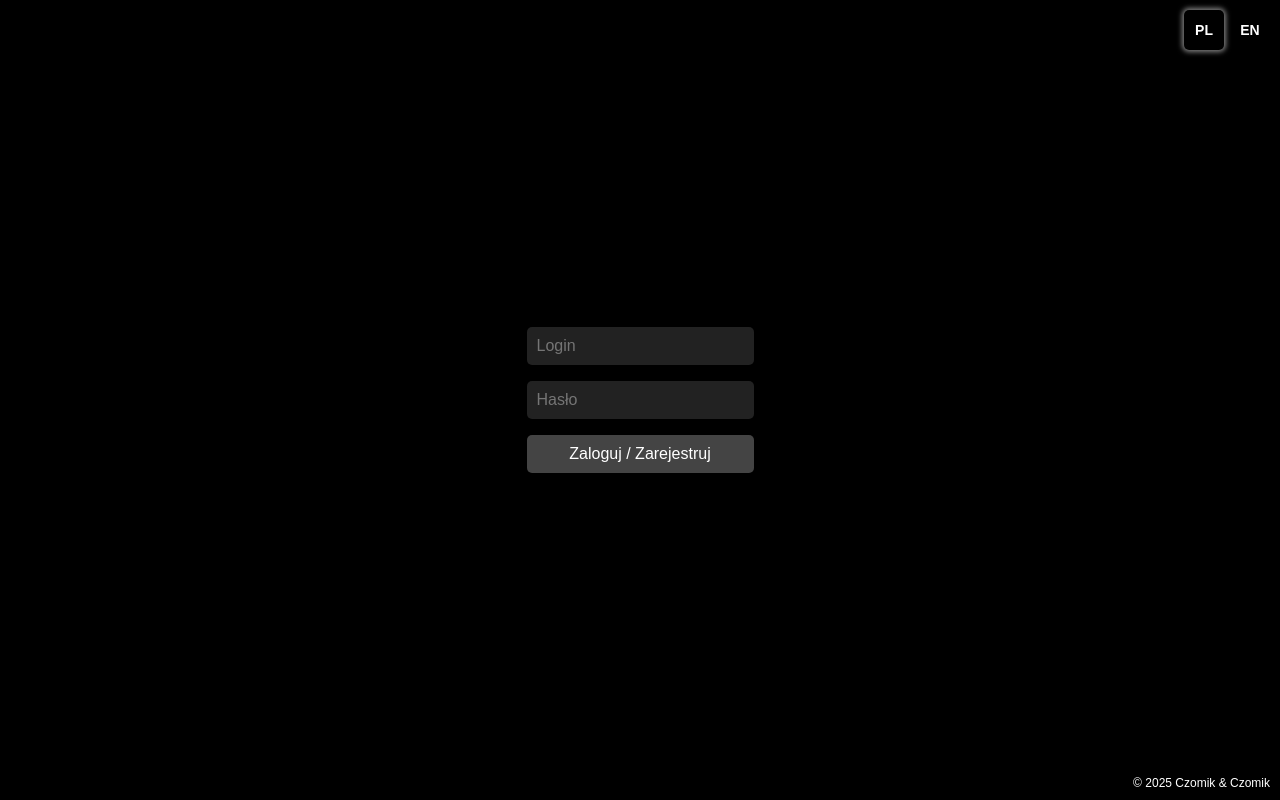
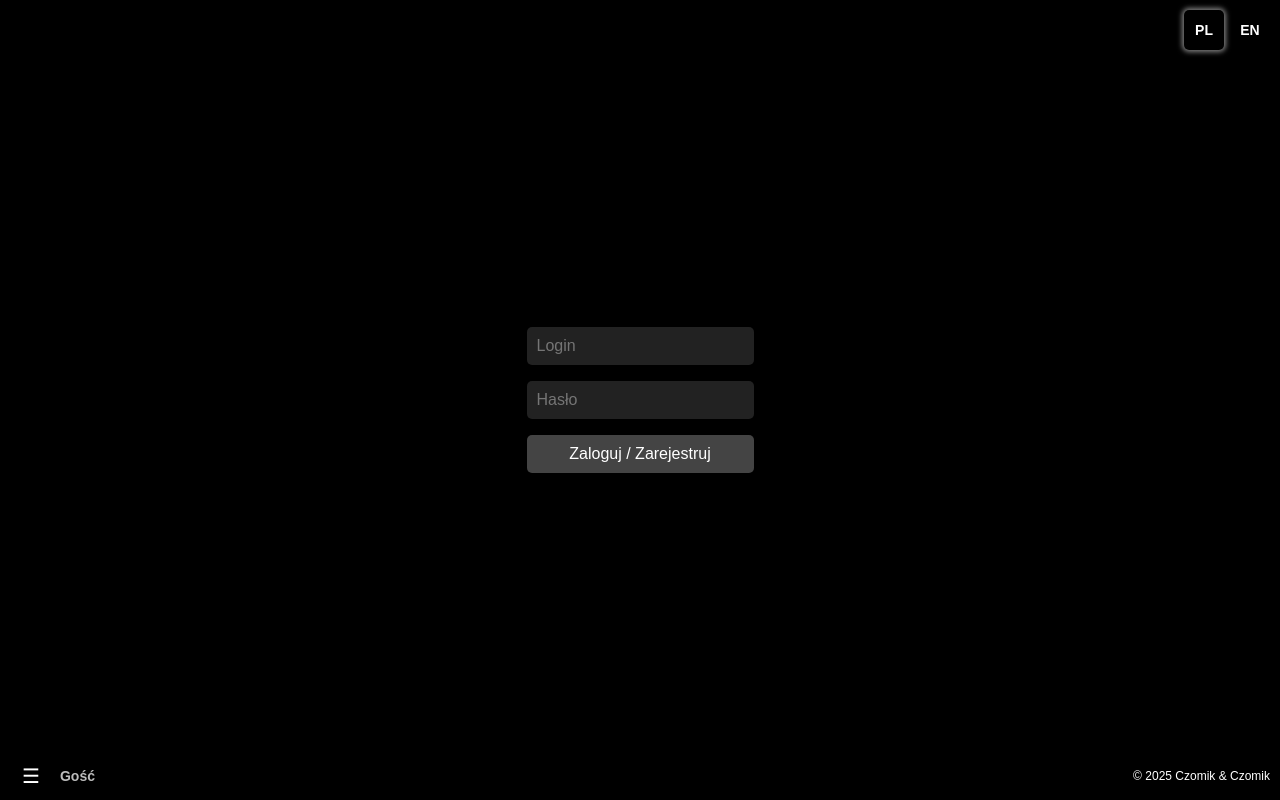
Before and after one commit to grzegorzzajac1989/murzin, a React (Create React App) app in the folder frontend/: page / in a window 1280 px wide. Built offline with nearby package versions, Linux system fonts and the light colour scheme.

Commit message:
initial commit

```diff
--- a/frontend/src/App.css
+++ b/frontend/src/App.css
@@ -18,7 +18,36 @@ body {
   font-size: 12px;
   user-select: none;
   font-family: Arial, sans-serif;
+  display: flex;
+  align-items: center; /* pionowe wyśrodkowanie */
+  gap: 10px;
+  height: 28px; /* stała wysokość */
+  line-height: 1;
+  z-index: 1000;
+  background: transparent;
+  width: auto; /* usunięte szerokości, by nie rozciągać */
+  justify-content: flex-end;
 }
+
+/* Nowy element po lewej */
+.footer-left {
+  position: fixed;
+  bottom: 10px;
+  left: 10px;
+  display: flex;
+  align-items: center; /* pionowe wyśrodkowanie */
+  gap: 8px;
+  color: #bbb;
+  font-size: 14px;
+  font-weight: 600;
+  user-select: none;
+  background: transparent;
+  height: 28px; /* taka sama wysokość jak .footer */
+  line-height: 1;
+  z-index: 1000;
+}
+
+/* Reszta stylów bez zmian */
 
 .lang-switcher {
   position: fixed;
@@ -39,7 +68,7 @@ body {
   color: white;
   box-shadow: none;
   border-radius: 5px;
-  transition: box-shadow 0.2s ease;
+  transition: box-shadow 0.2s ease, background-color 0.2s ease;
   display: flex;
   justify-content: center;
   align-items: center;
@@ -187,3 +216,32 @@ body {
 .score-entry:last-child {
   border-bottom: none;
 }
+
+.user-name {
+  user-select: none;
+}
+
+.hamburger-menu {
+  font-size: 20px;
+  background: transparent;
+  color: white;
+  border: none;
+  border-radius: 5px;
+  cursor: pointer;
+  padding: 8px 12px;
+  display: flex;
+  align-items: center;
+  justify-content: center;
+  transition: box-shadow 0.2s ease, background-color 0.2s ease;
+  user-select: none;
+}
+
+.hamburger-menu:hover,
+.hamburger-menu:focus {
+  background-color: #222;
+  outline: none;
+}
+
+.hamburger-menu:focus {
+  box-shadow: 0 0 5px 2px gray;
+}
--- a/frontend/src/App.js
+++ b/frontend/src/App.js
@@ -20,6 +20,11 @@ export default function App() {
   useEffect(() => {
     if (token) fetchScoreboard();
   }, [token]);
+
+  const getDisplayName = () => {
+    if (login) return login;
+    return language === "PL" ? "Gość" : "Guest";
+  };
 
   async function fetchScoreboard() {
     try {
@@ -213,7 +218,22 @@ export default function App() {
           <button onClick={handleAuth} className="auth-button">
             {language === "PL" ? "Zaloguj / Zarejestruj" : "Log In / Register"}
           </button>
-          <div className="footer">© 2025 Czomik & Czomik</div>
+          <div className="footer">
+            © 2025 Czomik & Czomik
+            <div className="footer-left">
+              <button
+                className="hamburger-menu"
+                aria-label="Menu"
+                onClick={() => {
+                  /* tu można dodać rozwijanie menu */
+                }}
+              >
+                &#9776;
+              </button>
+              <span className="user-name">{getDisplayName()}</span>
+            </div>
+          </div>
+          {message && <p className="message">{message}</p>}
         </div>
       ) : (
         <>
@@ -249,7 +269,22 @@ export default function App() {
               ))}
             </div>
           )}
-          <div className="footer">© 2025 Czomik & Czomik</div>
+          <div className="footer">
+            © 2025 Czomik & Czomik
+            <div className="footer-left">
+              <button
+                className="hamburger-menu"
+                aria-label="Menu"
+                onClick={() => {
+                  /* tu można dodać rozwijanie menu */
+                }}
+              >
+                &#9776;
+              </button>
+              <span className="user-name">{getDisplayName()}</span>
+            </div>
+          </div>
+          {message && <p className="message">{message}</p>}
         </>
       )}
     </div>
```
Also changed, not shown: 1 other file (tests, documents, lock files or other folders).
